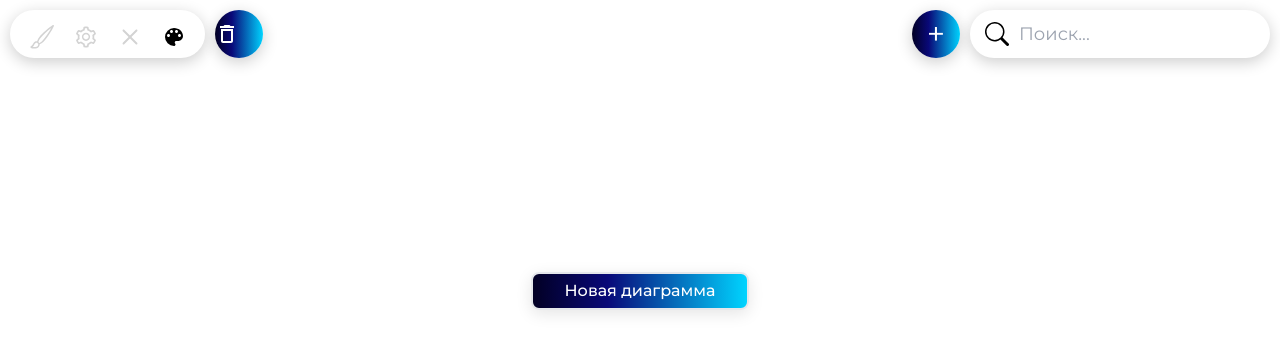
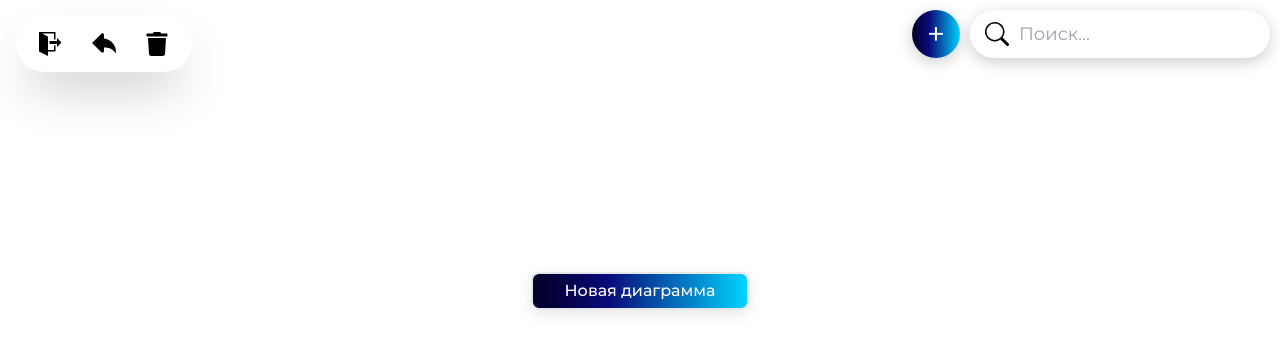
Before and after one commit to NikiforWolodkin/mind-map, a React (Create React App) app in the folder client/: page /mindmap in a window 1280 px wide. Shown: the top 352 px of the page. Built offline with nearby package versions, Linux system fonts and the light colour scheme.

Commit message:
Added save bar

```diff
--- /dev/null
+++ b/client/src/Components/UI/saveBar.js
@@ -0,0 +1,20 @@
+import { ImExit } from 'react-icons/im';
+import { TiArrowBack } from 'react-icons/ti';
+import { FaTrash } from 'react-icons/fa';
+
+function SaveBar(props) {
+    return (
+        <div className="absolute flex items-center justify-evenly w-44 h-14 shadow-2xl rounded-full m-4 text-2xl">
+            <div className="">
+                <ImExit />
+            </div>
+            <div className="text-4xl mb-0.5">
+                <TiArrowBack />
+            </div>
+            <div className="">
+                <FaTrash />
+            </div>
+        </div>
+    );
+}
+export default SaveBar;
--- a/client/src/mind-map.js
+++ b/client/src/mind-map.js
@@ -5,6 +5,7 @@ import Search from './UIComponents/search';
 import AddButton from "./UIComponents/addButton";
 import ClearButton from "./UIComponents/clearButton";
 import ToolBar from "./UIComponents/toolBar";
+import SaveBar from "./Components/UI/saveBar";
 import "./mind-map.css";
 
 export default function Root() {
@@ -197,10 +198,13 @@ export default function Root() {
                 }}
                 onClick={ () => removeTabFocus() }
             ></div>
-            <ClearButton
+
+            {/* <ClearButton
                 theme={theme}
                 clearTabs={clearTabs}
-            />
+            /> */}
+
+            <SaveBar />
 
             <AddButton
                 addRootTab={addRootTab}
@@ -213,7 +217,7 @@ export default function Root() {
                 theme={theme}
             />
 
-            <ToolBar
+            {/* <ToolBar
                 setTheme={setTheme}
                 theme={theme}
                 tabFocus={tabFocus}
@@ -221,7 +225,7 @@ export default function Root() {
                 removeTab={removeTab}
                 changeStyle={changeStyle}
                 changeType={changeType}
-            />
+            /> */}
 
             {lines.map(element => (
                 <Line
```
Also changed, not shown: 1 other file (tests, documents, lock files or other folders).
